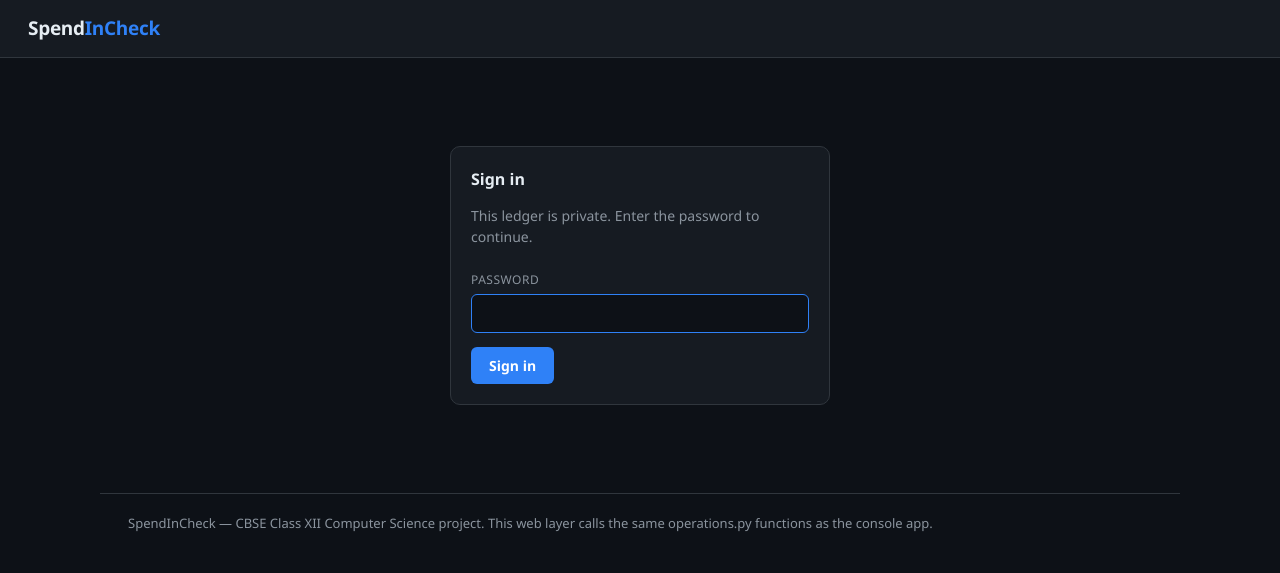
After one commit to thealiarbab/SpendInCheck, a Flask app: page /sign-in in a window 1280 px wide. The commit adds this page. Shown: the top 573 px of the page. Run offline with Flask 3, Linux system fonts and the light colour scheme.

Commit message:
feat(web): require a password when APP_PASSWORD is set
Every route was public, including the transaction delete and the investment
price update, so hosting it as-is would let anyone who found the URL edit or
destroy the ledger. A before_request guard now redirects to a sign-in page.

The gate only activates when APP_PASSWORD is present, so local development
stays password-free and behaves exactly as before.

```diff
--- a/app.py
+++ b/app.py
@@ -14,12 +14,55 @@ Run with:  python app.py    then open http://127.0.0.1:5000
 
 from datetime import datetime
 
-from flask import Flask, flash, redirect, render_template, request, url_for
+import os
+
+from flask import (Flask, flash, redirect, render_template, request, session,
+                   url_for)
 
 import operations
 
 app = Flask(__name__)
-app.secret_key = "spendincheck-dev-key"  # only used for flash messages in local dev
+# Supplied as an environment variable when hosted; a fixed value is fine locally
+# because nothing sensitive is stored in the session.
+app.secret_key = os.environ.get("SECRET_KEY", "spendincheck-dev-key")
+
+# When APP_PASSWORD is set, every page requires signing in first. Leaving it
+# unset (the default on this machine) keeps local development password-free.
+APP_PASSWORD = os.environ.get("APP_PASSWORD")
+
+
+@app.before_request
+def require_sign_in():
+    """Redirect to the sign-in page unless this visitor has already signed in.
+
+    Only active when APP_PASSWORD is configured, which is the case on the
+    hosted site. Without this, anyone who found the URL could add or delete
+    records, since the app has no other notion of a user.
+    """
+    if not APP_PASSWORD:
+        return None
+    if session.get("signed_in") or request.endpoint in ("sign_in", "static"):
+        return None
+    return redirect(url_for("sign_in"))
+
+
+@app.route("/sign-in", methods=["GET", "POST"])
+def sign_in():
+    """Show the sign-in form and check the submitted password."""
+    if request.method == "POST":
+        if request.form.get("password") == APP_PASSWORD:
+            session["signed_in"] = True
+            return redirect(url_for("dashboard"))
+        flash("Incorrect password.", "error")
+        return redirect(url_for("sign_in"))
+    return render_template("sign_in.html")
+
+
+@app.route("/sign-out")
+def sign_out():
+    """Clear the session and return to the sign-in page."""
+    session.clear()
+    return redirect(url_for("sign_in"))
 
 
 def parse_amount(raw_value):
--- a/templates/base.html
+++ b/templates/base.html
@@ -9,6 +9,7 @@
 <body>
   <header class="topbar">
     <a class="brand" href="{{ url_for('dashboard') }}">Spend<span>InCheck</span></a>
+    {% if request.endpoint != 'sign_in' %}
     <nav>
       <a href="{{ url_for('dashboard') }}">Dashboard</a>
       <a href="{{ url_for('transactions') }}">Transactions</a>
@@ -17,6 +18,7 @@
       <a href="{{ url_for('investments') }}">Investments</a>
       <a href="{{ url_for('reports') }}">Reports</a>
     </nav>
+    {% endif %}
   </header>
 
   <main>
--- /dev/null
+++ b/templates/sign_in.html
@@ -0,0 +1,14 @@
+{% extends "base.html" %}
+{% block title %}Sign in &mdash; SpendInCheck{% endblock %}
+
+{% block content %}
+<div class="card" style="max-width:380px;margin:60px auto">
+  <h2>Sign in</h2>
+  <p class="subtitle">This ledger is private. Enter the password to continue.</p>
+  <form method="post">
+    <label for="password">Password</label>
+    <input type="password" id="password" name="password" autofocus required>
+    <div style="margin-top:14px"><button type="submit">Sign in</button></div>
+  </form>
+</div>
+{% endblock %}
```
